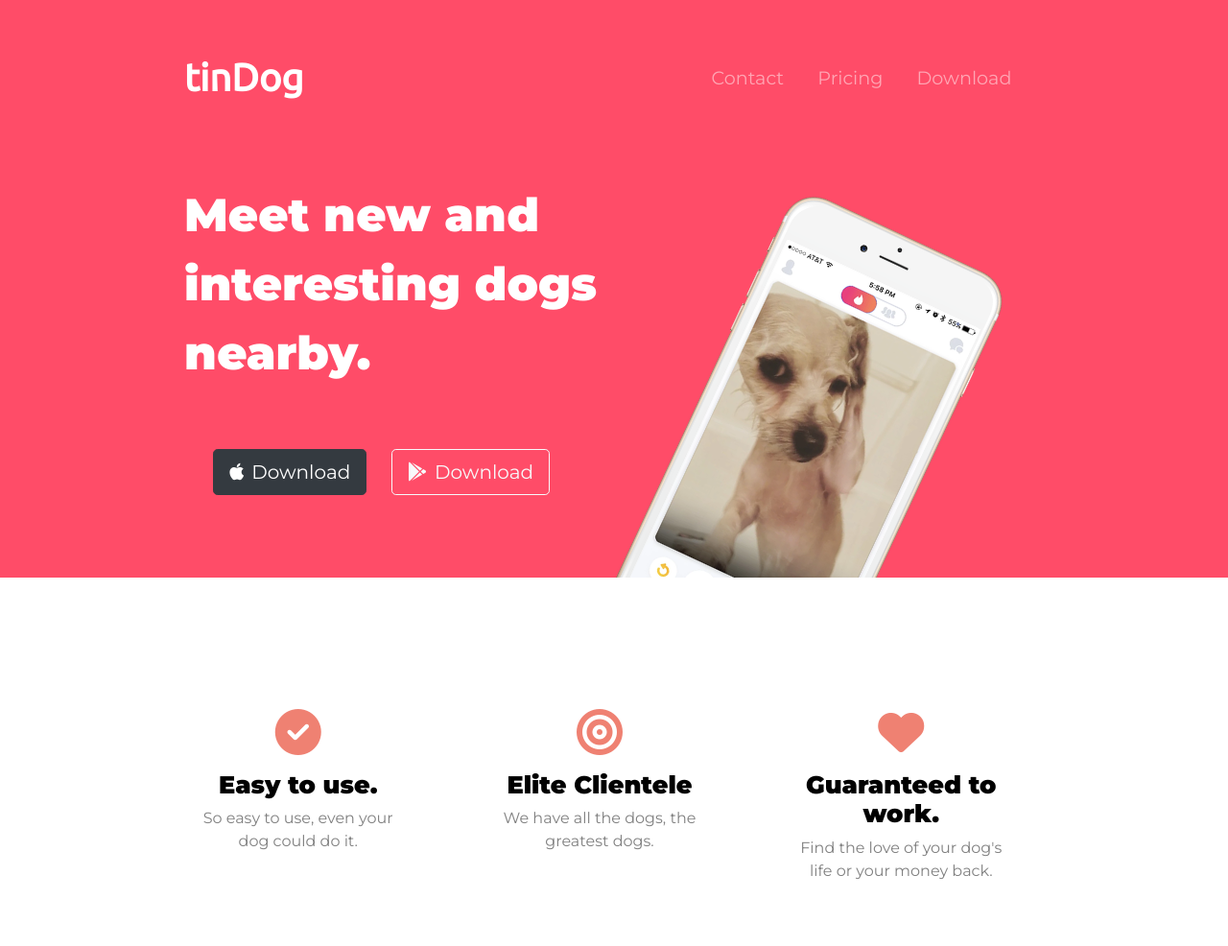
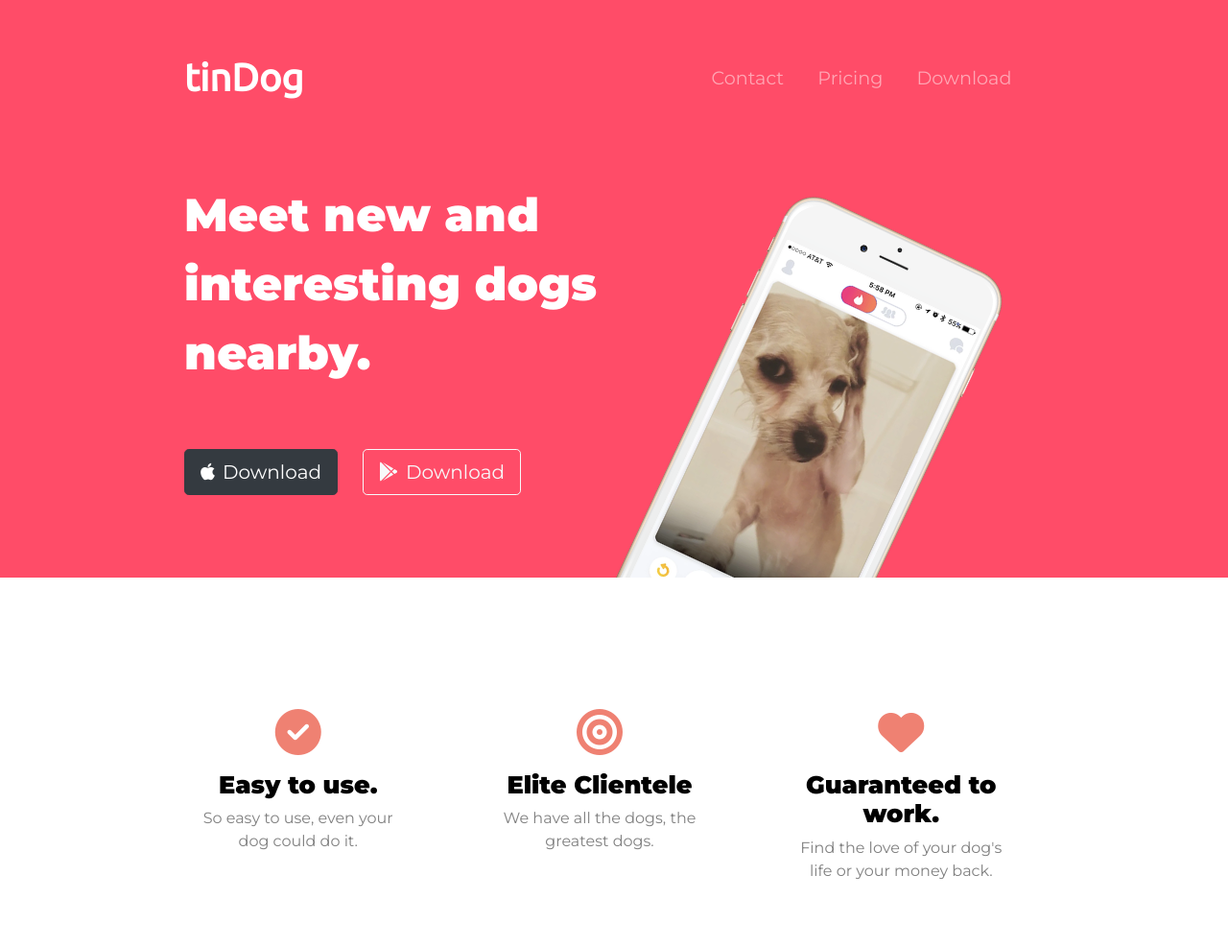
Before and after one commit to Benjamin-Benny/TinDog, a plain HTML site: page index.html in a window 1280 px wide. Shown: the top 986 px of the page at 96% size. Drawn offline with nearby package versions, Linux system fonts and the light colour scheme.

Commit message:
Update styles.css

```diff
--- a/css/styles.css
+++ b/css/styles.css
@@ -37,6 +37,10 @@ p {
 /* Title Section */
 .buttonD {
   margin: 0 5% 5% 0;
+}
+
+.title-column{
+  text-align: left;
 }
 
 .title-div {
```
